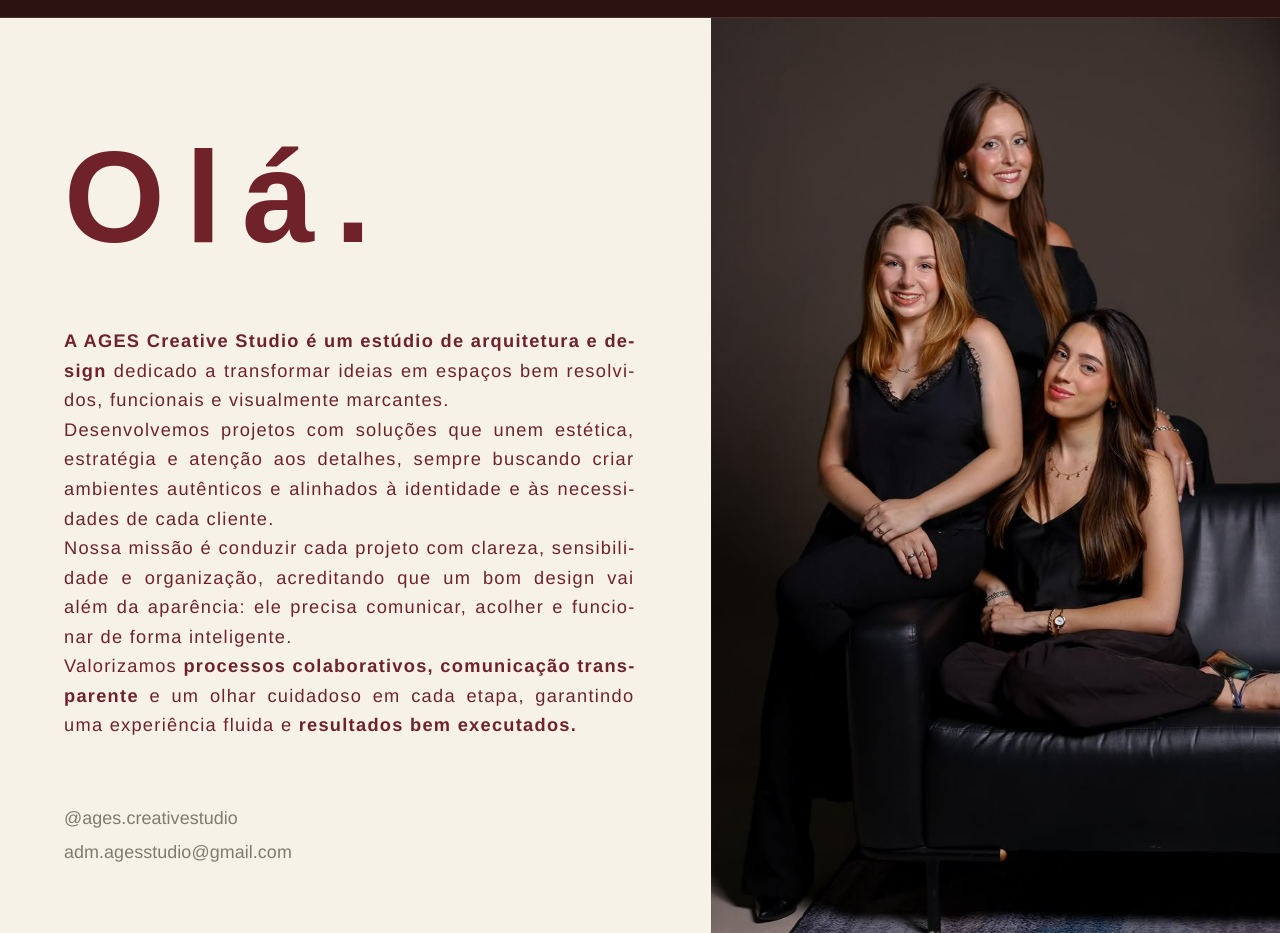
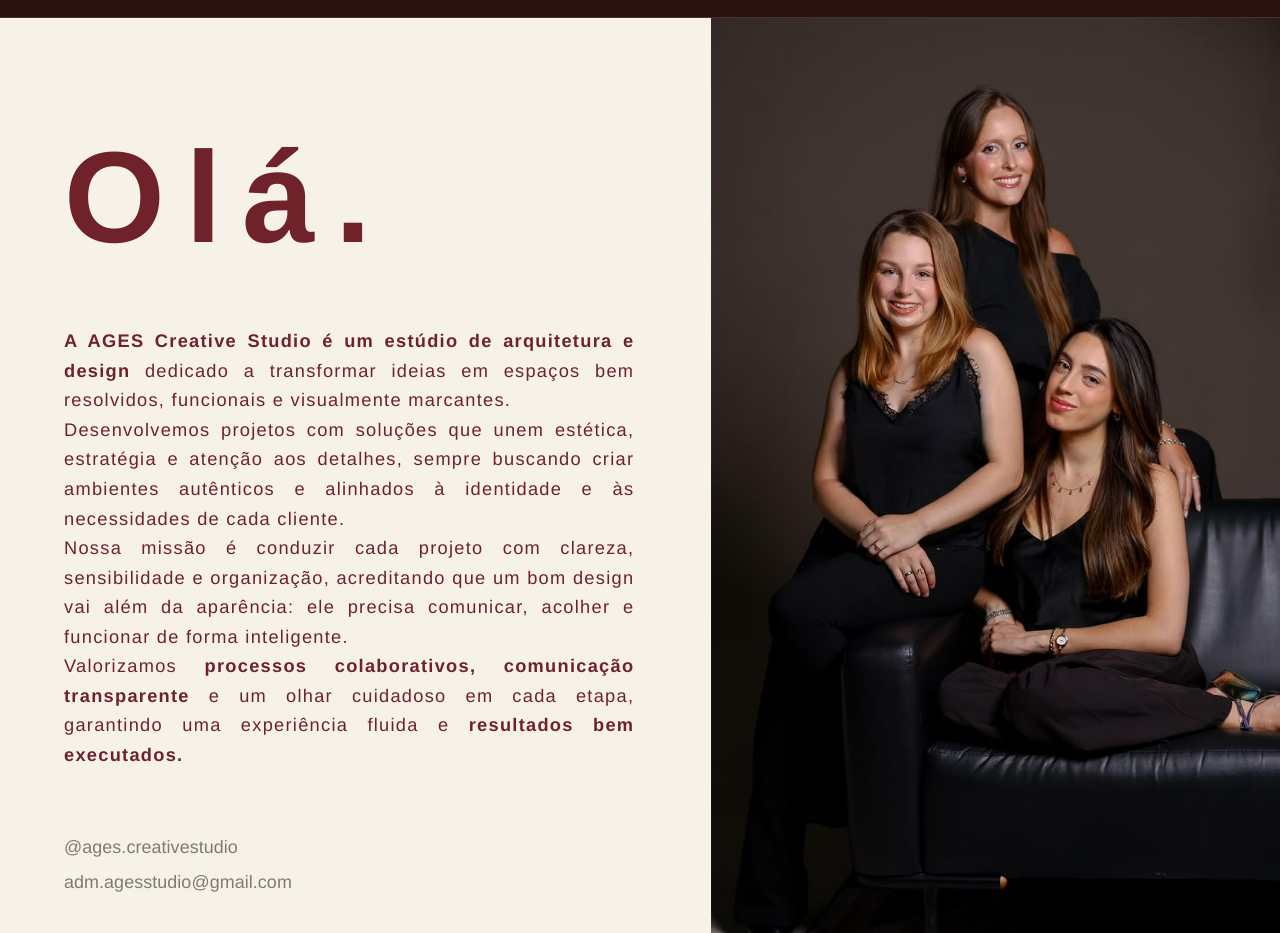
Before and after one commit to omarcelocamara/ages, a Next.js app: page / in a window 1280 px wide. Shown: the part 860-1793 px from the top of the page. Built offline with nearby package versions, Linux system fonts and the light colour scheme; a web font is replaced by a local one.

Commit message:
fix: título Olá na fonte do corpo, sem hifenização, justificado só no desktop
Co-Authored-By: Claude Opus 5.5 <noreply@anthropic.com>

```diff
--- a/app/globals.css
+++ b/app/globals.css
@@ -779,7 +779,7 @@ h4 {
 }
 
 .about-hi__title {
-  font-family: var(--font-display);
+  font-family: var(--font-body);
   font-weight: 700;
   font-size: clamp(4.25rem, 2.5rem + 7vw, 9rem);
   line-height: 1;
@@ -796,8 +796,12 @@ h4 {
   font-size: clamp(0.98rem, 0.9rem + 0.3vw, 1.14rem);
   line-height: 1.62;
   letter-spacing: 0.07em;
-  text-align: justify;
-  hyphens: auto;
+}
+
+@media (min-width: 950px) {
+  .about-hi__copy p {
+    text-align: justify;
+  }
 }
 
 .about-hi__copy strong {
--- a/lib/fonts.ts
+++ b/lib/fonts.ts
@@ -2,7 +2,7 @@ import { Bebas_Neue, MuseoModerno } from "next/font/google";
 
 export const museo = MuseoModerno({
   subsets: ["latin"],
-  weight: ["200", "300", "400", "500", "700"],
+  weight: ["200", "300", "400", "500"],
   variable: "--font-museo",
   display: "swap",
 });
```
